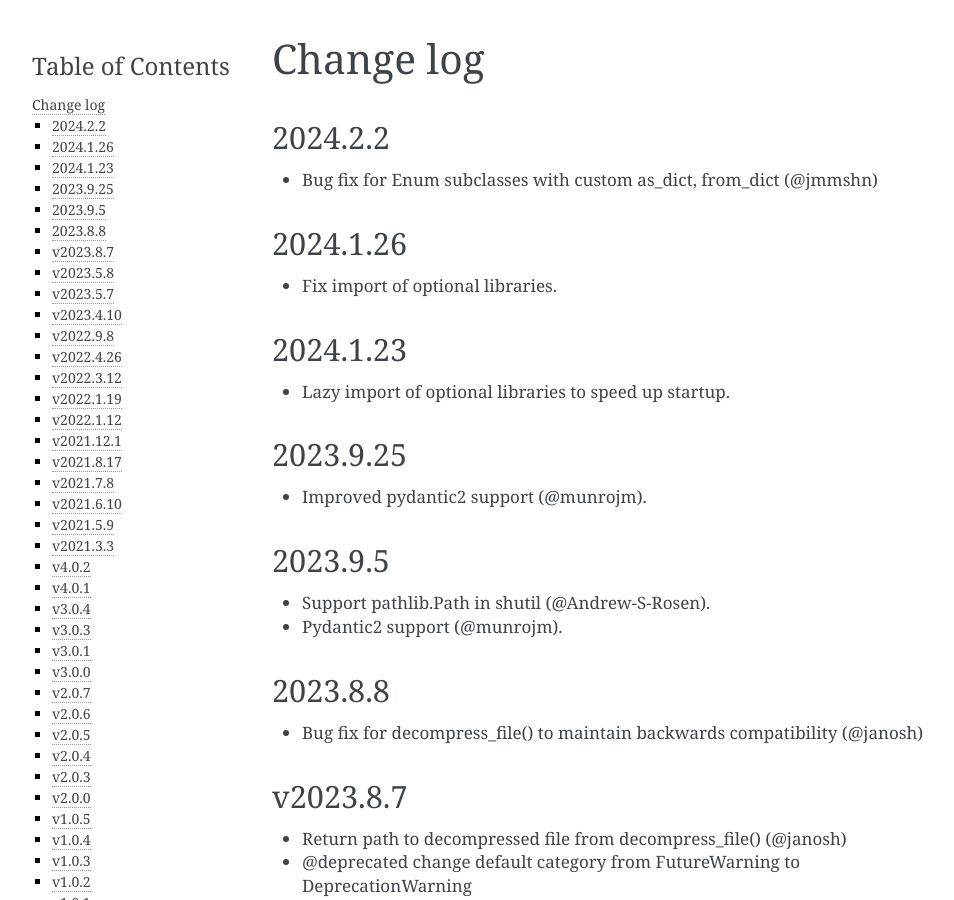
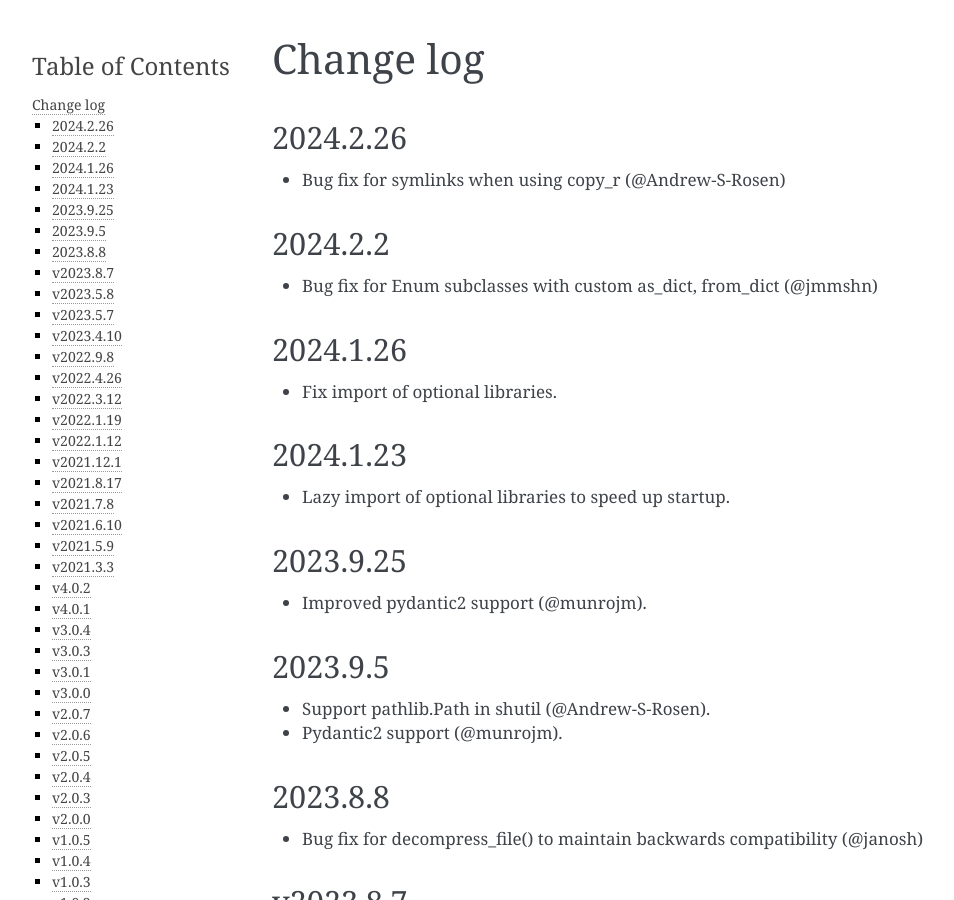
Before and after one commit to materialsvirtuallab/monty, a Sphinx documentation site: the page built from docs/changelog.md, in a window 1280 px wide and 900 px high. Shown: the whole window, without its empty margins (148-1102 px from the left). Built offline with Sphinx 7.4.7, drawn with Linux system fonts in a browser that asks for light colours.

Commit message:
Update changelog.

```diff
--- a/docs/changelog.md
+++ b/docs/changelog.md
@@ -1,4 +1,7 @@
 # Change log
+
+## 2024.2.26
+- Bug fix for symlinks when using copy_r (@Andrew-S-Rosen)
 
 ## 2024.2.2
 - Bug fix for  Enum subclasses with custom as_dict, from_dict (@jmmshn)
```
